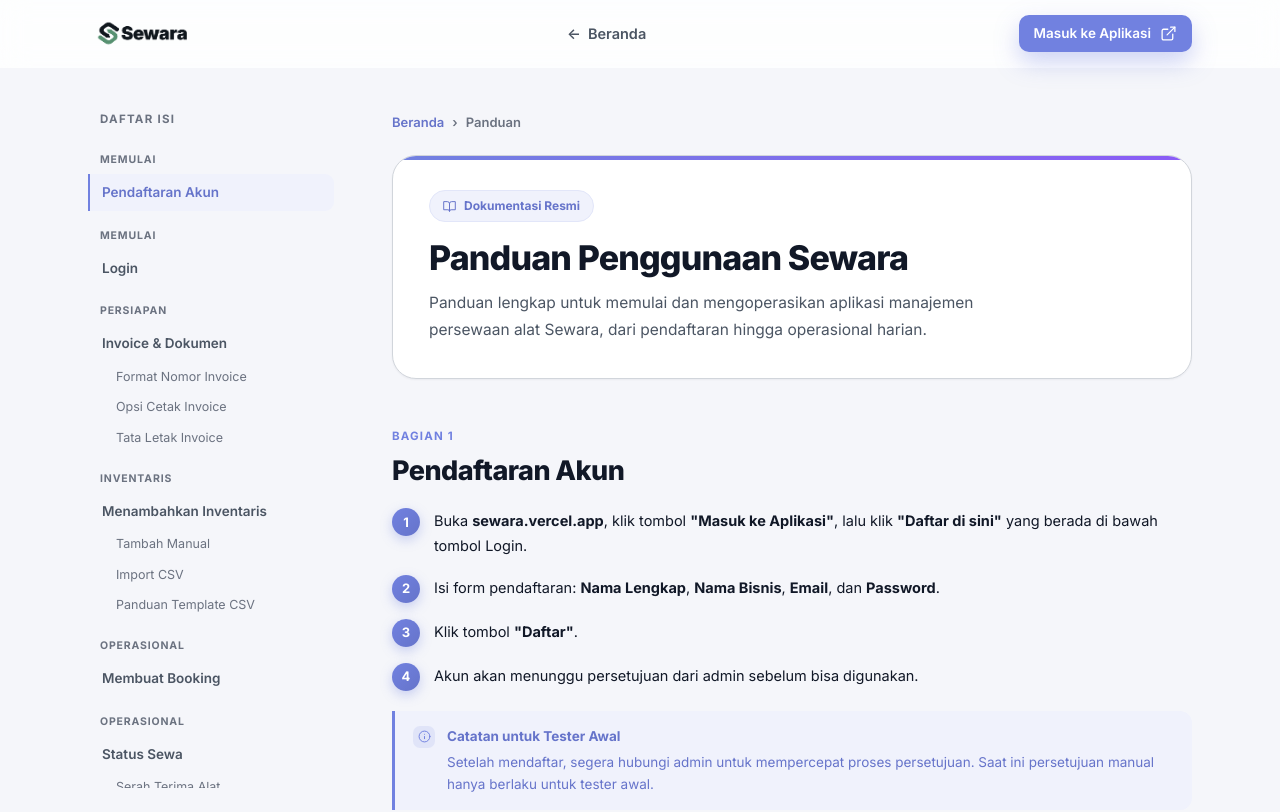
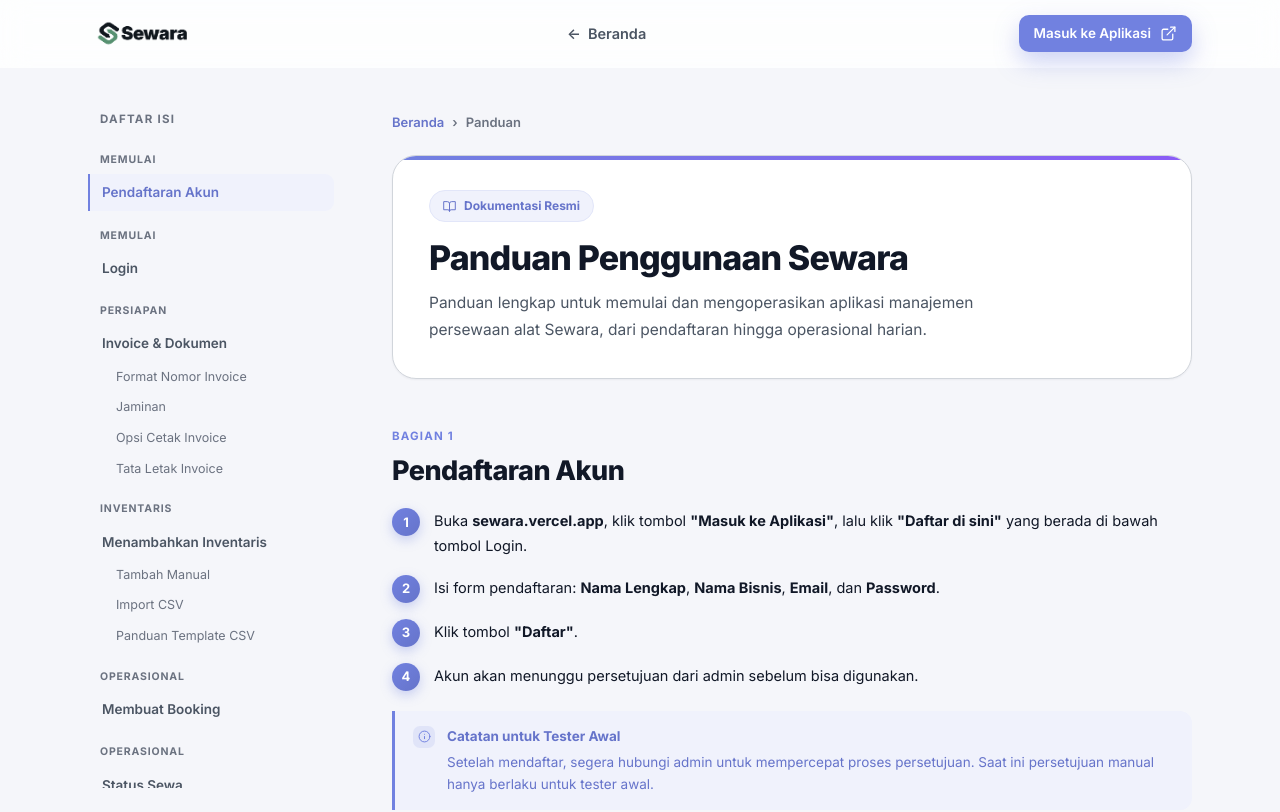
Before and after one commit to Rzp1010/Sewara-landing, a Next.js app: page /panduan in a window 1280 px wide. Shown: the top 812 px of the page. Built offline with nearby package versions, Linux system fonts and the light colour scheme.

Commit message:
docs(panduan): add jaminan to sidebar TOC

```diff
--- a/src/app/panduan/page.js
+++ b/src/app/panduan/page.js
@@ -19,6 +19,7 @@
     title: "Invoice & Dokumen",
     sub: [
       { id: "format-nomor", title: "Format Nomor Invoice" },
+      { id: "jaminan", title: "Jaminan" },
       { id: "opsi-cetak", title: "Opsi Cetak Invoice" },
       { id: "tata-letak", title: "Tata Letak Invoice" },
     ],
```
